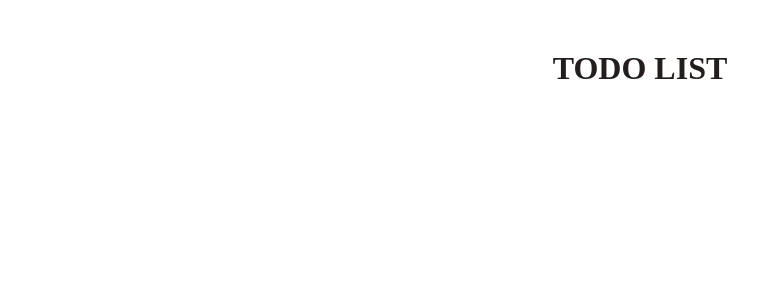
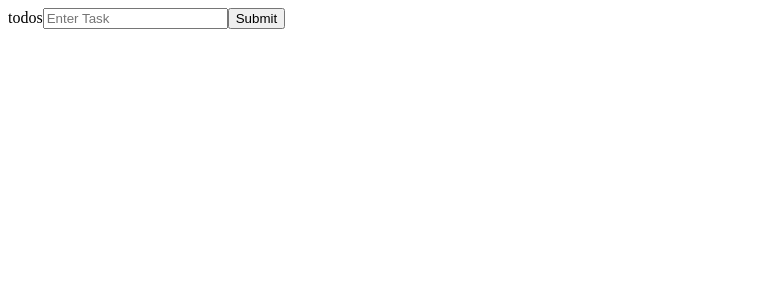
Before and after one commit to satabdiglobalyhub/TodoList, a Vue app: page / in a window 1280 px wide. Shown: the top 300 px of the page, without its empty margins (0-782 px from the left). Built offline with nearby package versions, Linux system fonts and the light colour scheme.

Commit message:
feat:list delete

```diff
--- a/src/App.vue
+++ b/src/App.vue
@@ -1,15 +1,65 @@
 <template>
-  <h1 class="heading">TODO LIST</h1>
-
+  <form @submit.prevent="addNewTodo">
+    <label>todos</label>
+    <input
+      type="text"
+      name="newTodo"
+      v-model="newTodo"
+      placeholder="Enter Task"
+    />
+    <button>Submit</button>
+  </form>
+  <ul>
+    <li v-for="(todo, index) in todos" :key="todo.id" class="todo">
+      <h3 :class="{ done: todo.done }" @click="toggleDone(todo)">
+        {{ todo.content }}
+        <button @click="removeTodo(index)">Delete</button>
+      </h3>
+    </li>
+  </ul>
 </template>
 
-<script></script>
+<script>
+import { ref } from "vue";
+
+export default {
+  setup() {
+    const newTodo = ref("");
+    const todos = ref([]);
+
+    function addNewTodo() {
+      todos.value.push({
+        id: Date.now(),
+        done: false,
+        content: newTodo.value,
+      });
+      newTodo.value = "";
+    }
+
+    function toggleDone(todo) {
+      todo.done = !todo.done;
+    }
+
+    function removeTodo(index) {
+      todos.value.splice(index, 1);
+    }
+
+    return {
+      newTodo,
+      todos,
+      addNewTodo,
+      toggleDone,
+      removeTodo,
+    };
+  },
+};
+</script>
 
 <style>
-.heading {
-  display: flex;
-  justify-content: center;
-  margin-top: 50px;
-  color: rgb(35, 29, 29);
+.todo {
+  cursor: pointer;
+}
+.done {
+  text-decoration: line-through;
 }
 </style>
```
Also changed, not shown: 1 other file (tests, documents, lock files or other folders).
